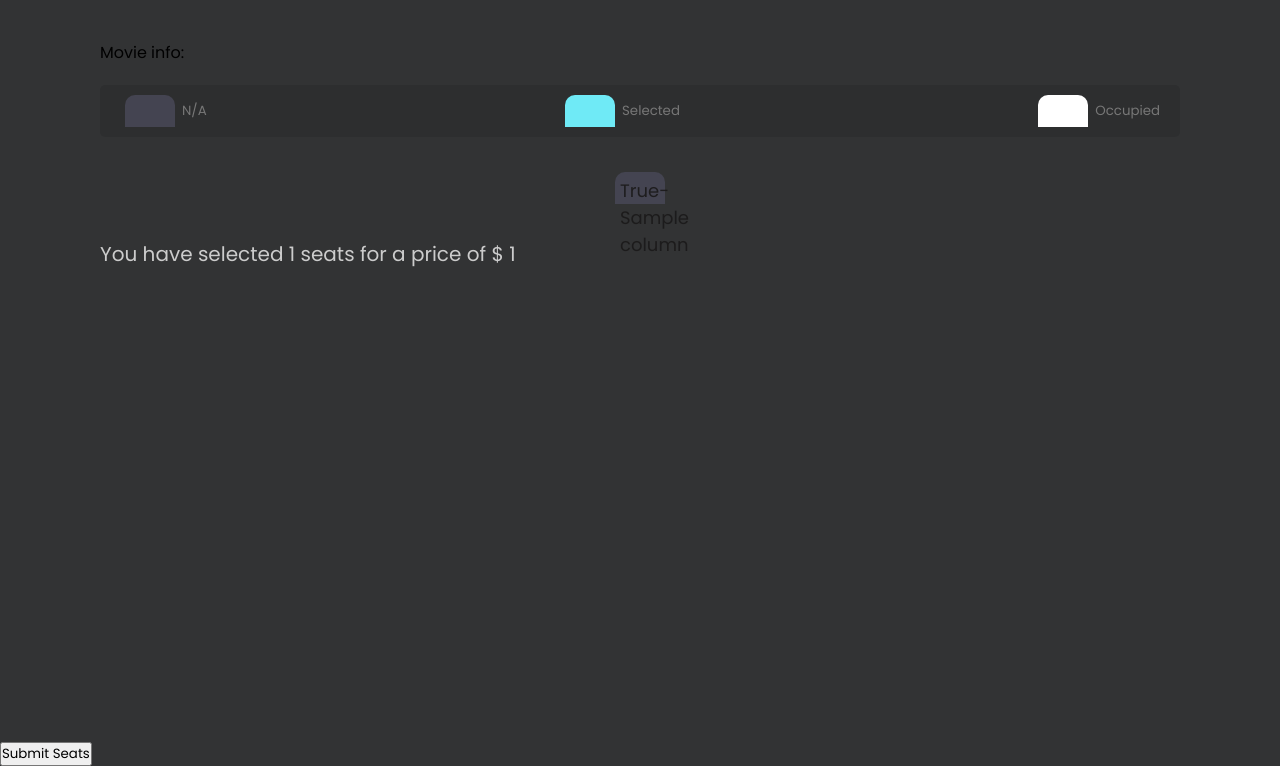
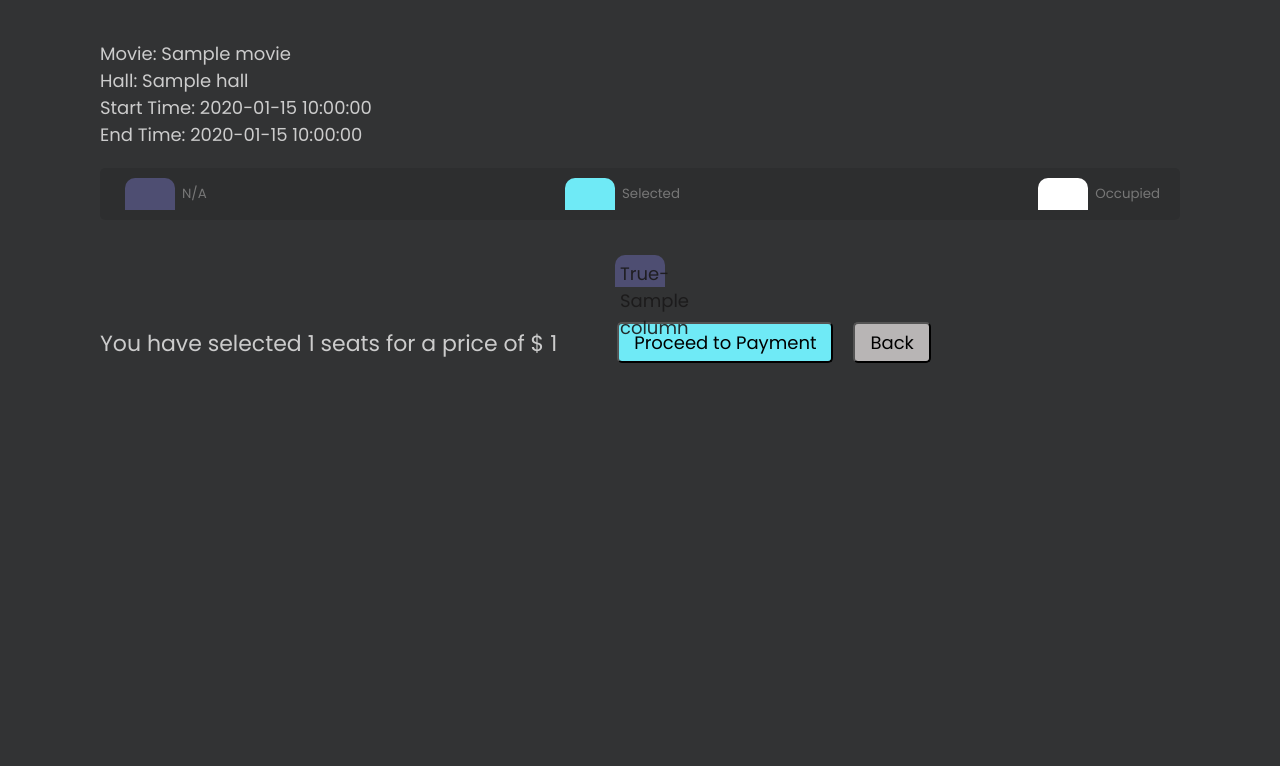
Before and after one commit to MiaTian1024/Movie-Ticket-Booking-System, a Flask app: template templates/seat.html in a window 1280 px wide. Shown: the part 100-866 px from the top of the page. After the commit the page ends 463 px from the top, so only its background shows below. Run offline with Flask 3, Linux system fonts and the light colour scheme; the template is opened without the code that fills it: most values are stand-ins (such as "Sample title", 1, 10 or a date in 2020); some libraries are stand-ins or nearby versions.

Commit message:
movie seat design

```diff
--- a/View.py
+++ b/View.py
@@ -278,7 +278,7 @@ def screening_seat():
     selected_seats = []
     total_price = 0
     role = session.get('role')
-    return render_template("seat.html",total_price=total_price , selected_seats=selected_seats, max_row=max_row, max_column=max_column, seats=seats, movie=movie,  role=role, title="Seat")
+    return render_template("seat.html",hall=hall, screening=screening, total_price=total_price , selected_seats=selected_seats, max_row=max_row, max_column=max_column, seats=seats, movie=movie,  role=role, title="Seat")
 
 @app.route('/update-seats', methods=['POST'])
 def update_seats():
--- a/static/css/movie.css
+++ b/static/css/movie.css
@@ -142,23 +142,29 @@
   .schedules .item .form-item{
     margin-right: 30px;
     background-color: #ccc;
-    padding:10px;
-    cursor: pointer;
+    padding:10px 30px;
     background-color: #f2f2f2;
     border: 1px solid #ccc;
     border-radius: 4px;
   }
 
-  .schedules .item .form-item:hover {
-    background-color: #678bac;
+  .schedules .item .form-item button {
+    background-color: #f2f2f2;
+    font-size: 18px;
+    padding:5px 15px;
+    cursor: pointer;
+    margin-left: 21px;
+    margin-top: 10px;
+    border-radius: 4px;
+  }
+
+  .schedules .item .form-item button:hover {
+    background-color: #000000;
+    color: #ccc;
   }
 
   .schedules input[type="radio"] {
     display: none; /* Hide the default radio button */
-  }
-
-  .schedules input[type="radio"] + label {
-    cursor: pointer;
   }
 
   .add-screening{
--- a/static/css/seat.css
+++ b/static/css/seat.css
@@ -7,6 +7,12 @@
 
 .movie-seat-container {
   margin: 20px auto;
+
+}
+
+.movie-seat-container .seat-info{
+  color:#ccc;
+  font-size: 18px;
 
 }
 
@@ -30,7 +36,7 @@
 
 .seat {
   display: inline-block;
-  background-color: #444451;
+  background-color: #4e4e72;
   height: 32px;
   width: 50px;
   margin: 5px;
@@ -103,6 +109,39 @@
 }
 
 .seat-container .text{
-  font-size: 20px;
+  font-size: 22px;
   color:#ccc;
+  margin-top: 5px;
 }
+
+.seat-confirm{
+  display: flex;
+}
+
+.seat-confirm .submit{
+  background-color: #6feaf6;
+  font-size: 18px;
+  padding:5px 15px;
+  cursor: pointer;
+  margin-left: 60px;
+  border-radius: 5px;
+}
+
+.seat-confirm .submit:hover{
+  background-color: #000000;
+  color:#ccc
+}
+
+.seat-confirm .back{
+  background-color: #b8b5b5;
+  font-size: 18px;
+  padding:5px 15px;
+  cursor: pointer;
+  margin-left: 20px;
+  border-radius: 5px;
+}
+
+.seat-confirm .back:hover{
+  background-color: #000000;
+  color:#ccc
+}
--- a/templates/movie_detail.html
+++ b/templates/movie_detail.html
@@ -69,7 +69,7 @@
           <h2>Movie schedules</h2>
         </div>
 
-        <form id="filter-form" method="POST" action="/screening_seat">
+        <form method="POST" action="/screening_seat">
            <div class="item">
             {% for screening in screenglist %}
               <div class="form-item">
@@ -78,8 +78,9 @@
                 <label for="{{screening.screeningID}}">
                   <h3>{{ screening.screeningDate }}</h3>
                   <h3>Start Time: {{screening.startTime}}</h3>
-                  <h3>End Time: {{screening.startTime}}</h3>
+                  <h3>End Time: {{screening.endTime}}</h3>
                 </label>
+                <button type="submit">Booking</button>
               </div>
               {% endfor %}
             </div>
--- a/templates/seat.html
+++ b/templates/seat.html
@@ -52,7 +52,10 @@
 
 
     <div class="movie-seat-container">
-      <label>Movie info:</label>
+      <p class="seat-info">Movie: {{movie.title}}</p>
+      <p class="seat-info">Hall: {{hall.name}}</p>
+      <p class="seat-info">Start Time: {{screening.startTime}}</p>
+      <p class="seat-info">End Time: {{screening.endTime}}</p>
     </div>
 
     <ul class="showcase">
@@ -80,7 +83,7 @@
       <style>
         .container {
           display: grid;
-          grid-template-rows: repeat({{ num_rows }}, 70px);
+          grid-template-rows: repeat({{ num_rows }}, 50px);
           grid-template-columns: repeat({{ num_cols }}, 70px);
         }
       </style>
@@ -98,13 +101,17 @@
         </div>
     </div>
 
+    <div class="seat-confirm">
     <p class="text">
       You have selected <span id="count">{{selected_seats|length}}</span> seats for a price of $
       <span id="total">{{total_price|int}}</span>
     </p>
+    <button id="submit-seats" class="submit">Proceed to Payment</button>
+    <button class="back" onclick="history.back()">Back</button>
+    <div>
 </div>
 
-<button id="submit-seats">Submit Seats</button>
+
 
 <form id="seats-form" method="POST" action="{{ url_for('update_seats') }}">
   <input type="hidden" name="selected_seats" value="{{ selected_seats }}">
```
Also changed, not shown: static/js/movie.js (+0 -13 lines).
